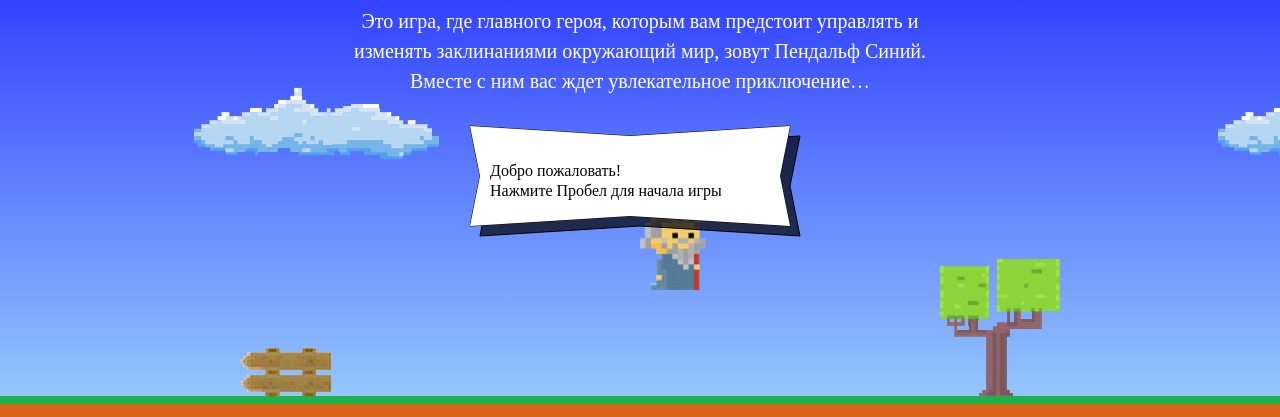
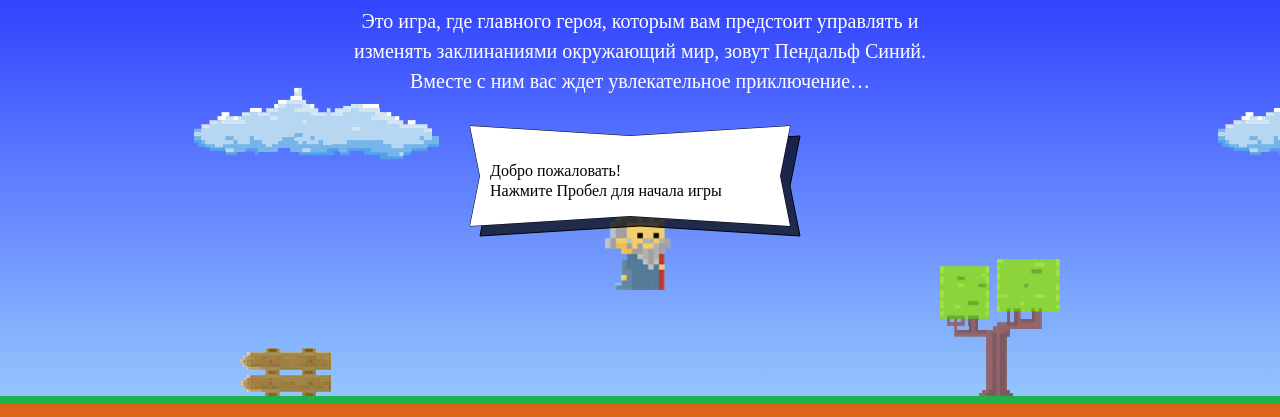
Before and after one commit to erised-ice/645603-code-and-magick-19, a website: page index.html in a window 1280 px wide. Shown: the part 203-620 px from the top of the page. Drawn offline with Linux system fonts and the light colour scheme; a web font is replaced by a local one.

Commit message:
Changed getWizardX function

```diff
--- a/index.html
+++ b/index.html
@@ -196,7 +196,7 @@
   };
 
   var getWizardX = function (width) {
-    return width / 2;
+    return width / 2 - wizardWidth / 2;
   };
 
   var getWizardY = function (height) {
```
